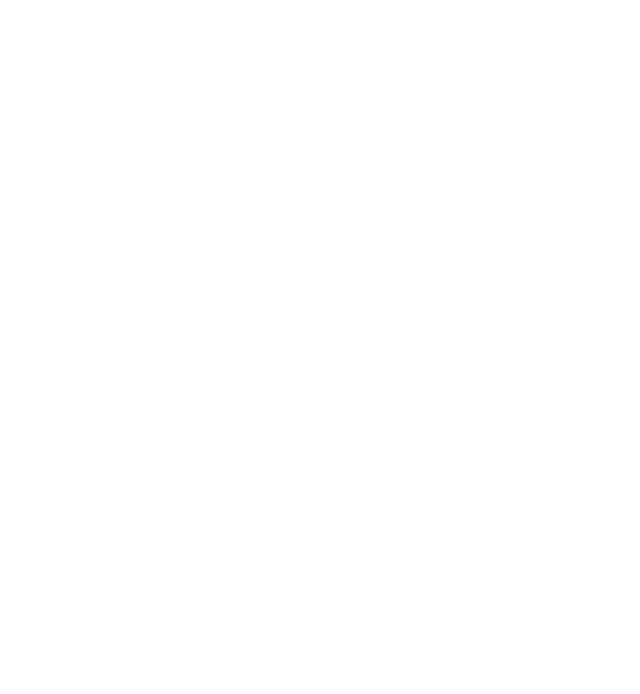
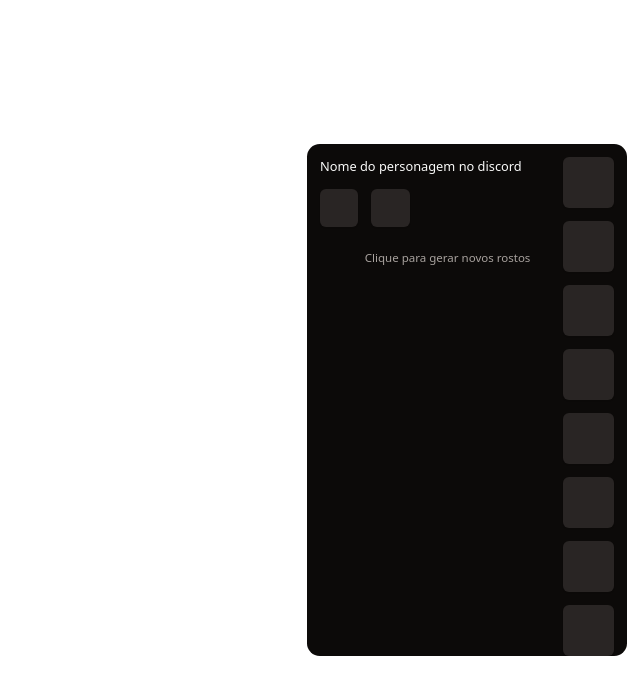
Before and after one commit to pyurips/datalife-old, a React (Vite) app in the folder src/webviews/main_interface/: page / in a window 1280 px wide. Shown: the top 694 px of the page, without its empty margins (640-1280 px from the left). Built offline with nearby package versions, Linux system fonts and the light colour scheme.

Commit message:
feat: character customization added

```diff
--- a/src/webviews/main_interface/src/App.tsx
+++ b/src/webviews/main_interface/src/App.tsx
@@ -3,6 +3,7 @@
 import Signin from './pages/signin';
 import { useListener } from './utils/use_listener';
 import { ThemeProvider } from './components/theme_provider';
+import CharacterCustomization from './pages/character_customization';
 
 export default function App() {
   const screen = useListener('webView_setScreen');
@@ -13,6 +14,7 @@
         {screen === 'signin' && <Signin />}
         {screen === 'mainHud' && <MainHud />}
         {screen === 'characterMenu' && <CharacterMenu />}
+        <CharacterCustomization />
       </main>
     </ThemeProvider>
   );
--- /dev/null
+++ b/src/webviews/main_interface/src/pages/character_customization.tsx
@@ -0,0 +1,37 @@
+import { Button } from '@/components/ui/button';
+import { ScrollArea } from '@/components/ui/scroll-area';
+
+export default function CharacterCustomization() {
+  return (
+    <main className="flex flex-row items-center justify-end w-full h-full p-[1vw]">
+      <div className="flex flex-row justify-between w-[25vw] h-[40vw] bg-stone-950 rounded-[1vw] overflow-hidden">
+        <div className="flex flex-1 flex-col gap-[1vw] p-[1vw]">
+          <p className="text-[1vw]">Nome do personagem no discord</p>
+          <div className="flex flex-row gap-[1vw]">
+            <Button variant="secondary" className="size-[3vw]"></Button>
+            <Button variant="secondary" className="size-[3vw]"></Button>
+          </div>
+
+          <div className="flex flex-row items-center gap-[1vw]">
+            <Button variant="ghost"></Button>
+            <p className="text-[0.9vw] text-stone-400">
+              Clique para gerar novos rostos
+            </p>
+          </div>
+        </div>
+
+        <ScrollArea>
+          <div className="flex flex-col gap-[1vw] p-[1vw]">
+            {new Array(20).fill(0).map((_, i) => (
+              <Button
+                key={i}
+                className="size-[4vw]"
+                variant="secondary"
+              ></Button>
+            ))}
+          </div>
+        </ScrollArea>
+      </div>
+    </main>
+  );
+}
```
